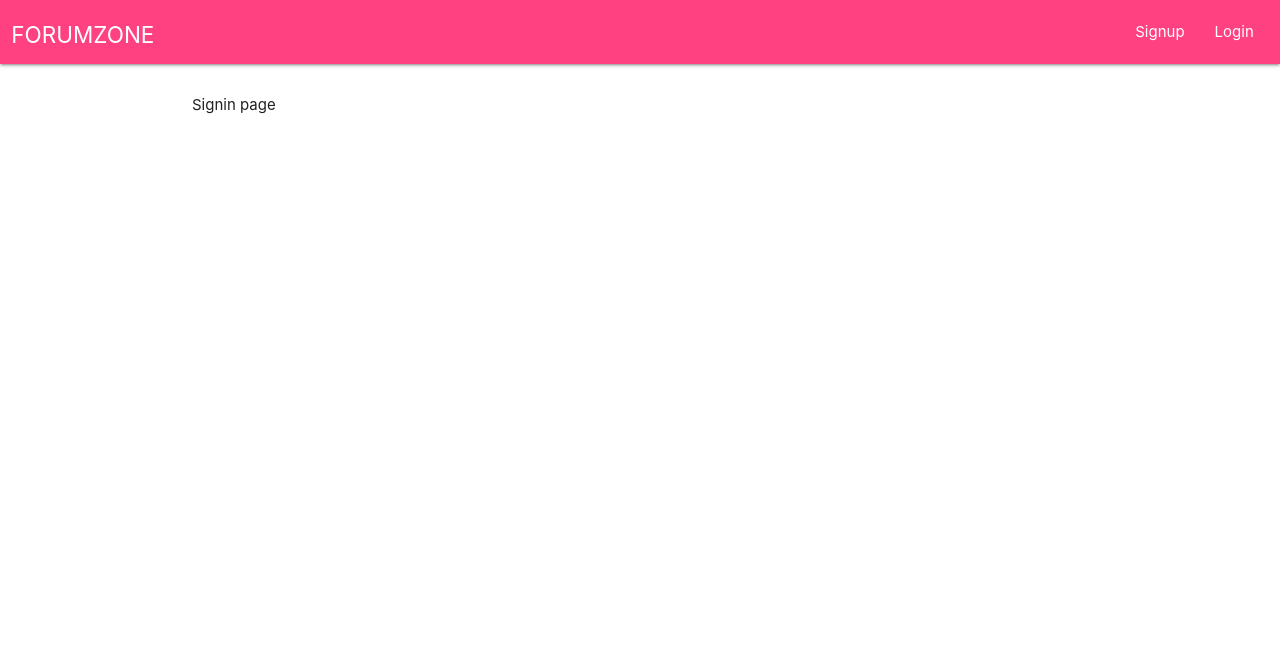
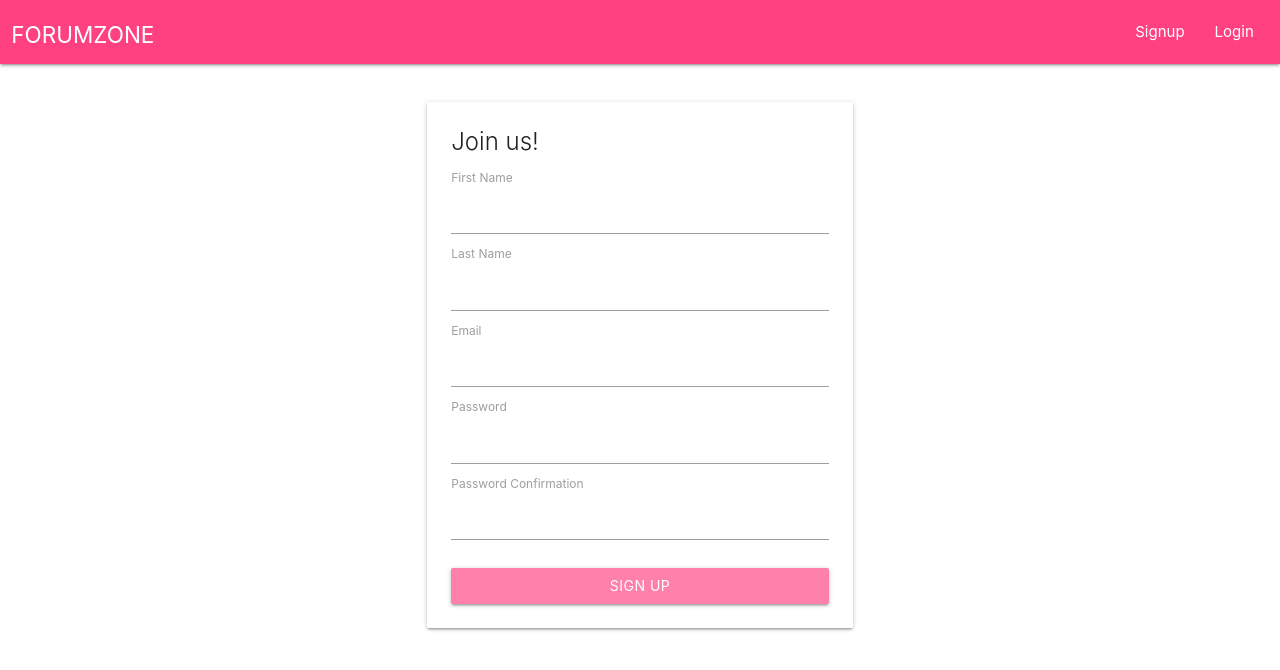
Before and after one commit to faustaleonardo/forumzone-dev, a React (Create React App) app in the folder client/: page /signup in a window 1280 px wide. Shown: the top 670 px of the page. Built offline with nearby package versions, Linux system fonts and the light colour scheme; no server answers.

Commit message:
added signup page

```diff
--- a/client/src/App.css
+++ b/client/src/App.css
@@ -77,3 +77,9 @@
   display: inline-block;
   vertical-align: top;
 }
+
+.button-action {
+  display: block;
+  width: 100%;
+  margin-top: 20px;
+}
--- a/client/src/components/App.js
+++ b/client/src/components/App.js
@@ -4,8 +4,8 @@ import { connect } from 'react-redux';
 import * as actions from '../actions';
 import Header from './Header';
 import Landing from './Landing';
+import Signup from './Signup';
 
-const Signup = () => <div>Signin page</div>;
 const Login = () => <div>Login page</div>;
 
 class App extends Component {
--- /dev/null
+++ b/client/src/components/Signup.js
@@ -0,0 +1,46 @@
+import React from 'react';
+
+const Signup = () => {
+  return (
+    <div className="row">
+      <div className="col s12 m6 offset-m3">
+        <div className="card">
+          <div className="card-content">
+            <span className="card-title">Join us!</span>
+            <form>
+              <div>
+                <label for="first_name">First Name</label>{' '}
+                <input name="first_name" type="text" />
+              </div>
+              <div>
+                <label for="last_name">Last Name</label>
+                <input name="last_name" type="text" />
+              </div>
+              <div>
+                <label for="email">Email</label>
+                <input name="email" type="email" />
+              </div>
+              <div>
+                <label for="password">Password</label>
+                <input name="password" type="password" />
+              </div>
+              <div>
+                <label for="password">Password Confirmation</label>
+                <input name="passwordConfirmation" type="password" />
+              </div>
+              <button
+                class="btn waves-effect waves-light pink accent-1 button-action"
+                type="submit"
+                name="action"
+              >
+                Sign up
+              </button>
+            </form>
+          </div>
+        </div>
+      </div>
+    </div>
+  );
+};
+
+export default Signup;
```
